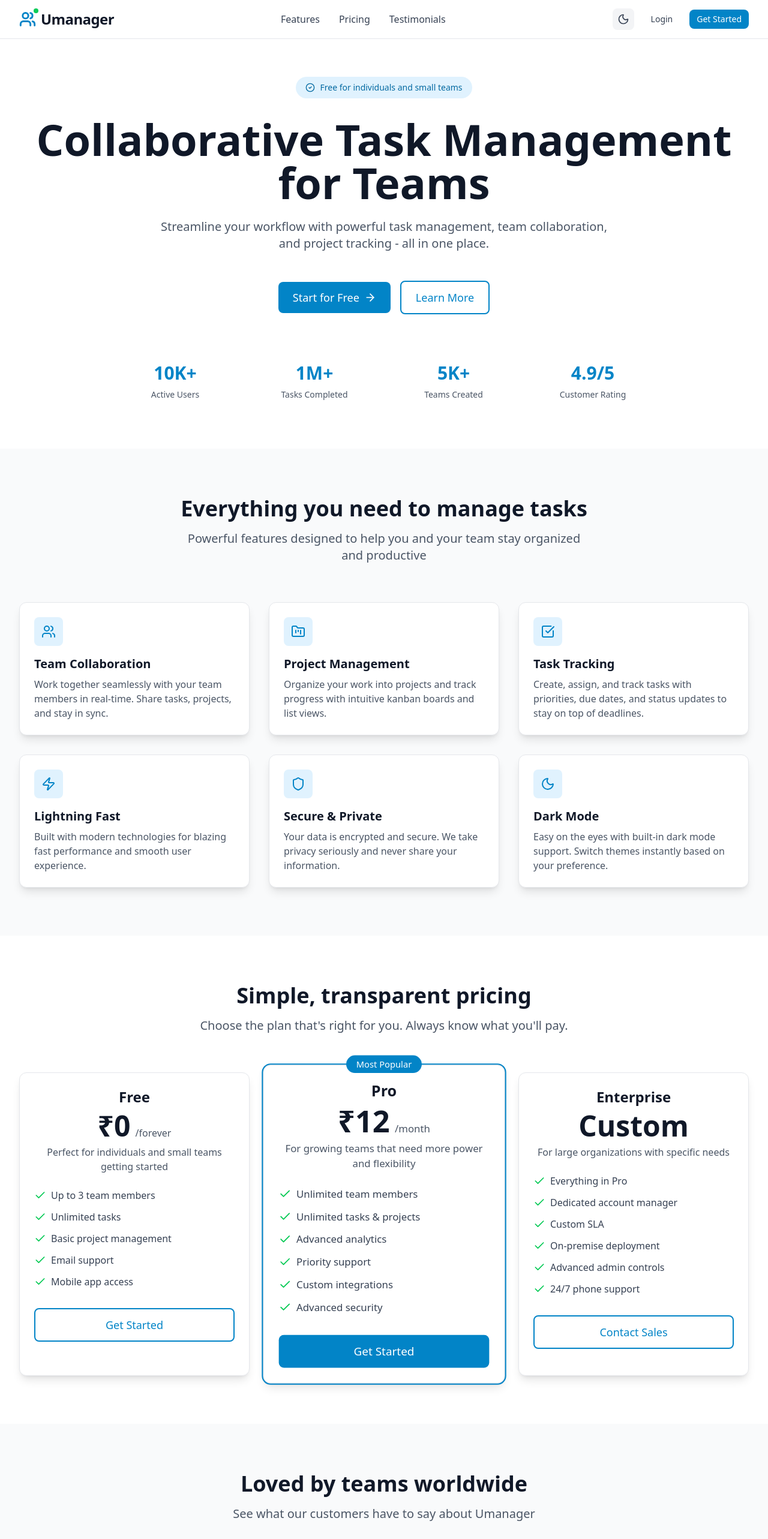
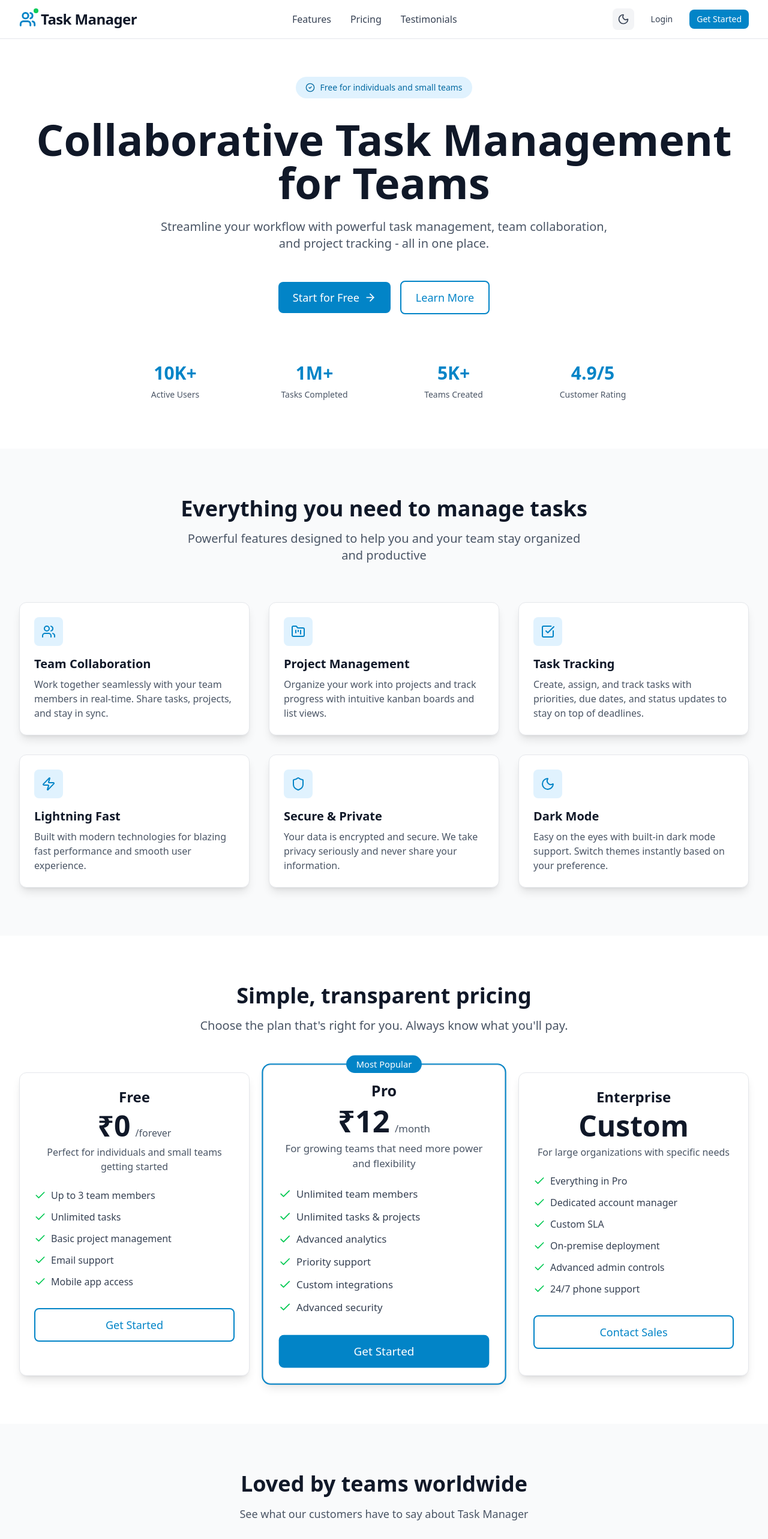
Before and after one commit to Sunny-Soni00/Taskmanager, a React (Vite) app in the folder taskflow/frontend/: page / in a window 1280 px wide. Shown: the top 2566 px of the page at 60% size. Built offline with nearby package versions, Linux system fonts and the light colour scheme.

Commit message:
Update all branding from Umanager to Task Manager

```diff
--- a/taskflow/frontend/src/components/common/Logo.jsx
+++ b/taskflow/frontend/src/components/common/Logo.jsx
@@ -27,7 +27,7 @@ const Logo = ({ size = 'md', showText = true, className = '' }) => {
       </div>
       {showText && (
         <span className={`font-bold ${sizes[size].text} text-gray-900 dark:text-white tracking-tight`}>
-          Umanager
+          Task Manager
         </span>
       )}
     </div>
--- a/taskflow/frontend/src/components/home/CTASection.jsx
+++ b/taskflow/frontend/src/components/home/CTASection.jsx
@@ -22,7 +22,7 @@ const CTASection = () => {
               Ready to get started?
             </h2>
             <p className="text-xl text-white/90 mb-8 max-w-2xl mx-auto">
-              Join thousands of teams already using Umanager to streamline their workflow
+              Join thousands of teams already using Task Manager to streamline their workflow
             </p>
             <div className="flex flex-col sm:flex-row items-center justify-center gap-4">
               <Link to="/signup">
--- a/taskflow/frontend/src/components/home/Footer.jsx
+++ b/taskflow/frontend/src/components/home/Footer.jsx
@@ -114,8 +114,8 @@ const Footer = () => {
         {/* Bottom */}
         <div className="pt-8 border-t border-gray-200 dark:border-gray-800">
           <div className="flex flex-col md:flex-row items-center justify-between gap-4">
-            <p className="text-gray-600 dark:text-gray-400 text-sm">
-              © {currentYear} Umanager. All rights reserved.
+            <p className="text-gray-600 dark:text-gray-400">
+              © {currentYear} Task Manager. All rights reserved.
             </p>
             <div className="flex gap-6">
               <a href="#" className="text-gray-600 dark:text-gray-400 hover:text-primary-600 dark:hover:text-primary-400 text-sm transition-colors">
--- a/taskflow/frontend/src/components/home/TestimonialsSection.jsx
+++ b/taskflow/frontend/src/components/home/TestimonialsSection.jsx
@@ -19,8 +19,8 @@ const TestimonialsSection = () => {
           <h2 className="text-4xl font-bold text-gray-900 dark:text-white mb-4">
             Loved by teams worldwide
           </h2>
-          <p className="text-xl text-gray-600 dark:text-gray-400 max-w-2xl mx-auto">
-            See what our customers have to say about Umanager
+        <p className="mt-4 text-lg text-gray-600 dark:text-gray-400 max-w-3xl mx-auto">
+            See what our customers have to say about Task Manager
           </p>
         </div>
 
--- a/taskflow/frontend/src/pages/auth/LoginPage.jsx
+++ b/taskflow/frontend/src/pages/auth/LoginPage.jsx
@@ -113,7 +113,7 @@ const LoginPage = () => {
             Welcome Back
           </h1>
           <p className="text-gray-600 dark:text-gray-400">
-            Login in to continue to Umanager
+            Login in to continue to Task Manager
           </p>
         </div>
 
```
